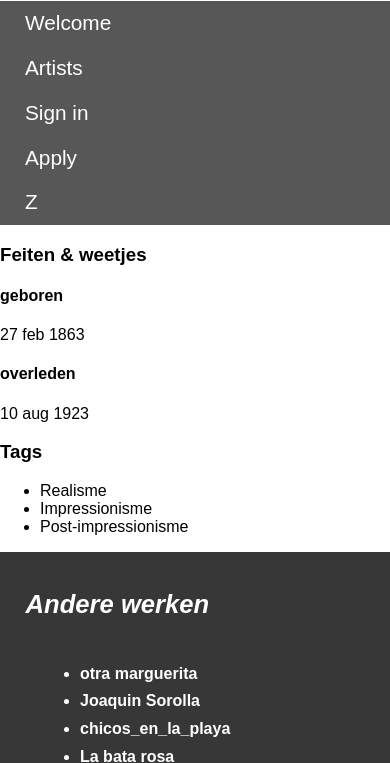
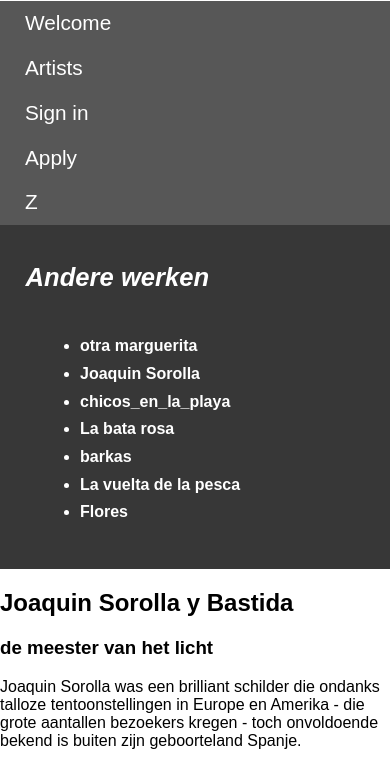
Before and after one commit to stvnvndnbrgh/testHTML, a website: page public_html/index.html in a window 390 px wide. Shown: the part 79-842 px from the top of the page. Drawn offline with Linux system fonts and the light colour scheme.

Commit message:
new commit

```diff
--- a/public_html/index.html
+++ b/public_html/index.html
@@ -30,7 +30,7 @@ and open the template in the editor.
 
         <div class="container">
             <aside>
-                <section id="weetjes">
+                <section class="desktop" id="weetjes">
                     <h3>Feiten & weetjes</h3>
                     <h4>geboren</h4>
                     <date>27 feb 1863</date>
@@ -38,7 +38,7 @@ and open the template in the editor.
                     <date>10 aug 1923</date>
                 </section>
 
-                <section id="tags">
+                <section class="desktop" id="tags">
                     <h3>Tags</h3>
                     <ul>
                         <li>Realisme</li>
--- a/public_html/style2.css
+++ b/public_html/style2.css
@@ -76,3 +76,10 @@ header ul li{
     width: 95%;
     margin: 0 auto;
 }
+
+
+
+@media screen and (max-width:640px) {
+    .desktop {display: none;}
+
+}
```
